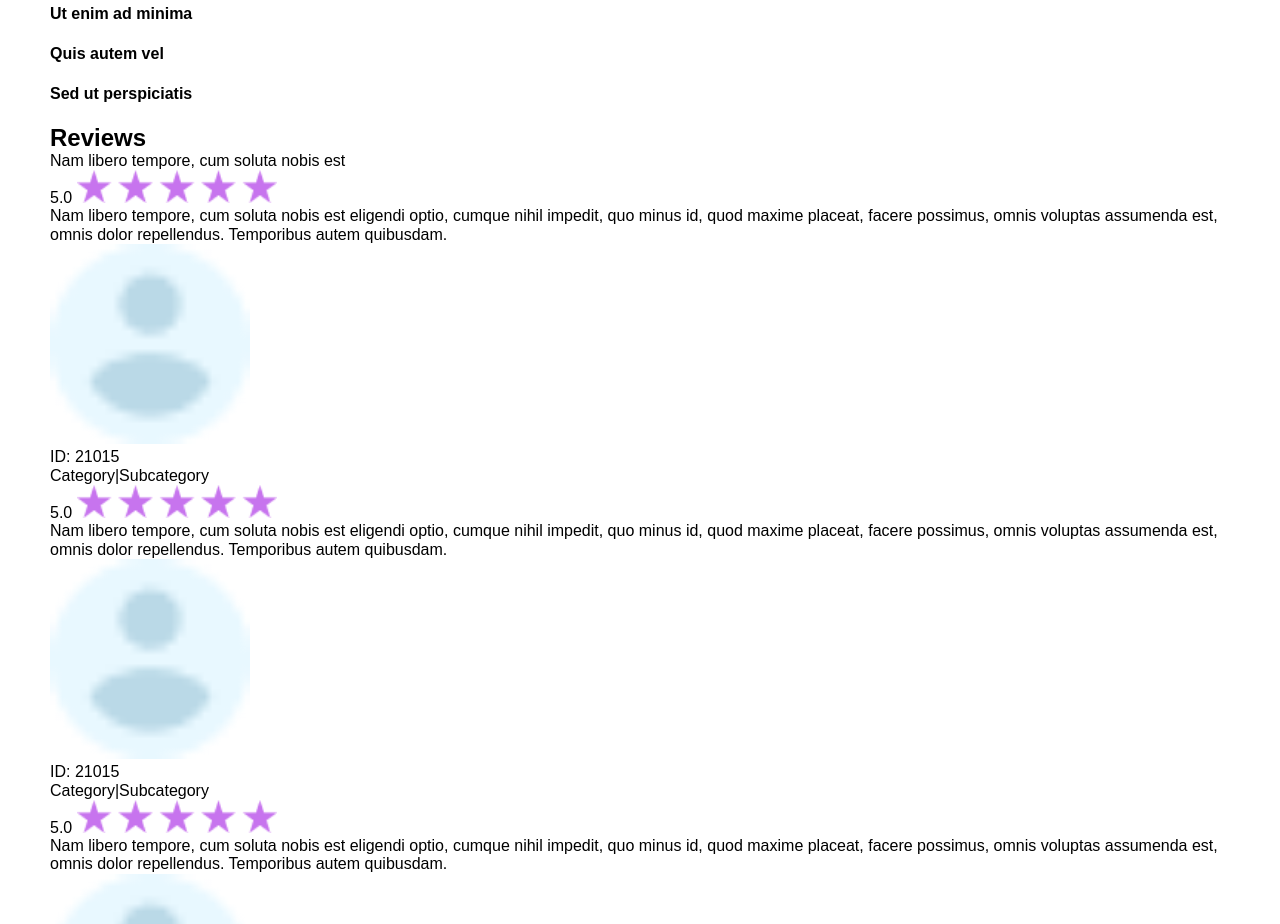
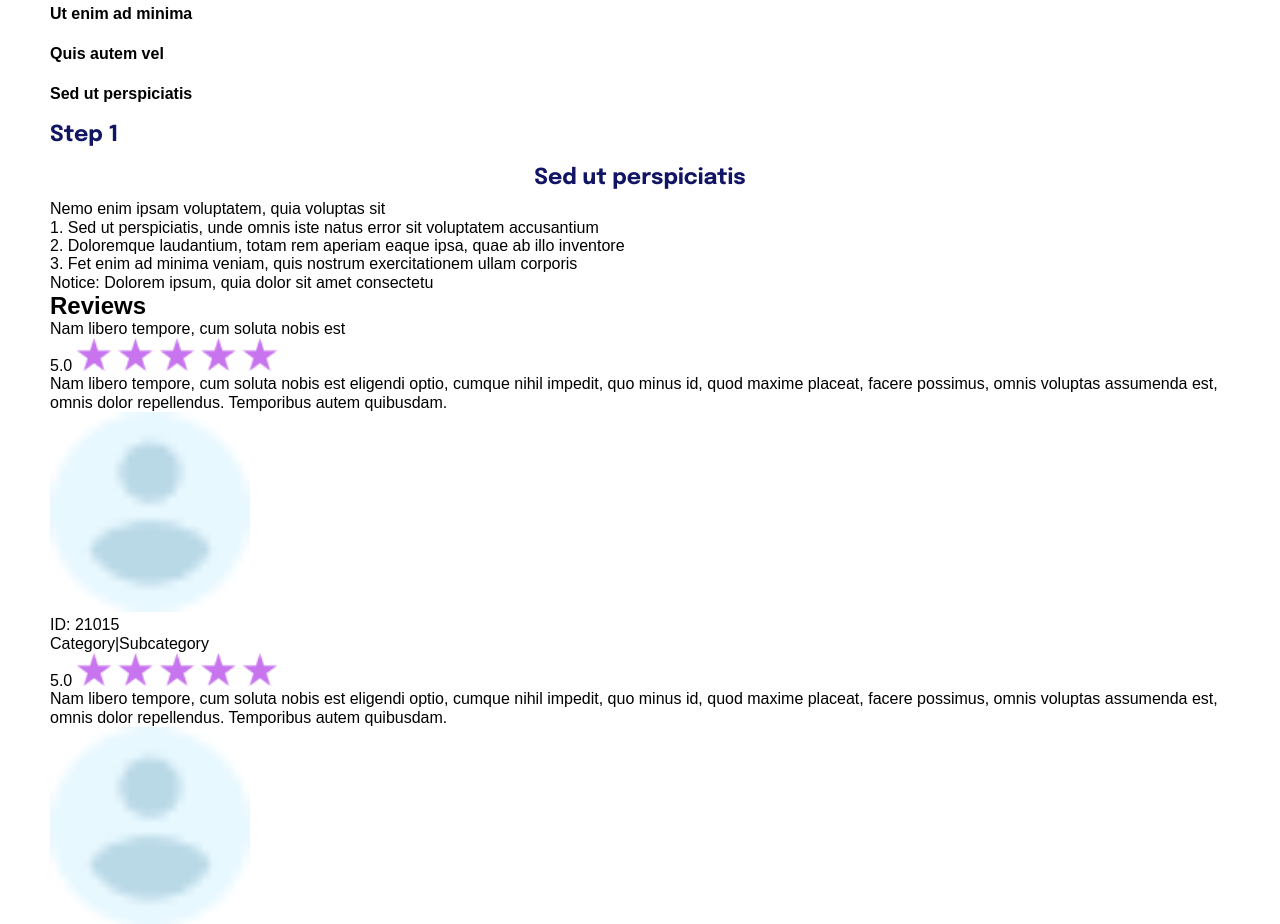
Before and after one commit to david-shakaya/product-tst, a website: page src/index.html in a window 1280 px wide. Shown: the part 2480-3404 px from the top of the page. Drawn offline with nearby package versions, Linux system fonts and the light colour scheme; files that its build step writes are made by us from their sources.

Commit message:
добавляет анимацию для слайдера

```diff
--- a/src/html/how-it-works.html
+++ b/src/html/how-it-works.html
@@ -51,7 +51,7 @@
                 </li>
             </ul>
 
-            <div class="display-none how-works-step-wrapper" data-id="1">
+            <div class="display-none how-works-step-wrapper active" data-id="1">
                 <h3 class="title">Step 1</h3>
                 <h2 class="title-second title">Sed ut perspiciatis</h2>
                 <ul class="how-works-step-content-list-text-1">
--- a/src/sass/layout/how-it-works.scss
+++ b/src/sass/layout/how-it-works.scss
@@ -67,8 +67,12 @@
 .display-none {
     visibility: hidden;
     position: absolute;
+    transform: translateX(-110%);
+    transition: 200ms;
 }
 .how-works-step-wrapper.active {
     visibility: visible;
     position: static;
+    transform: translateX(0%);
+    transition: 250ms;
 }
```
